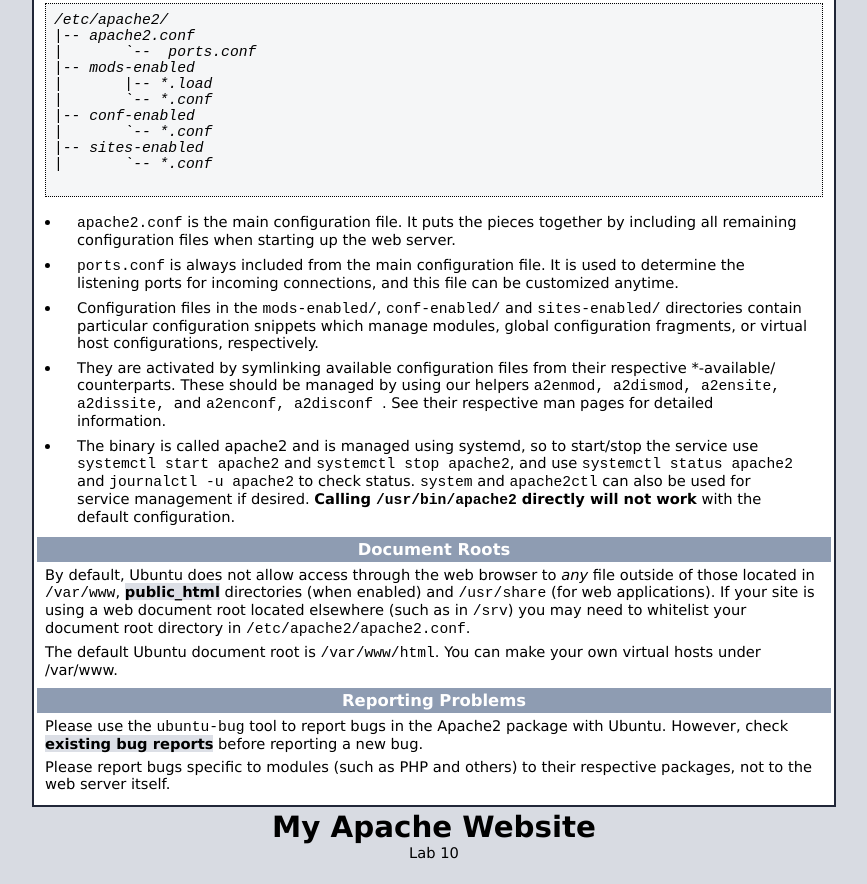
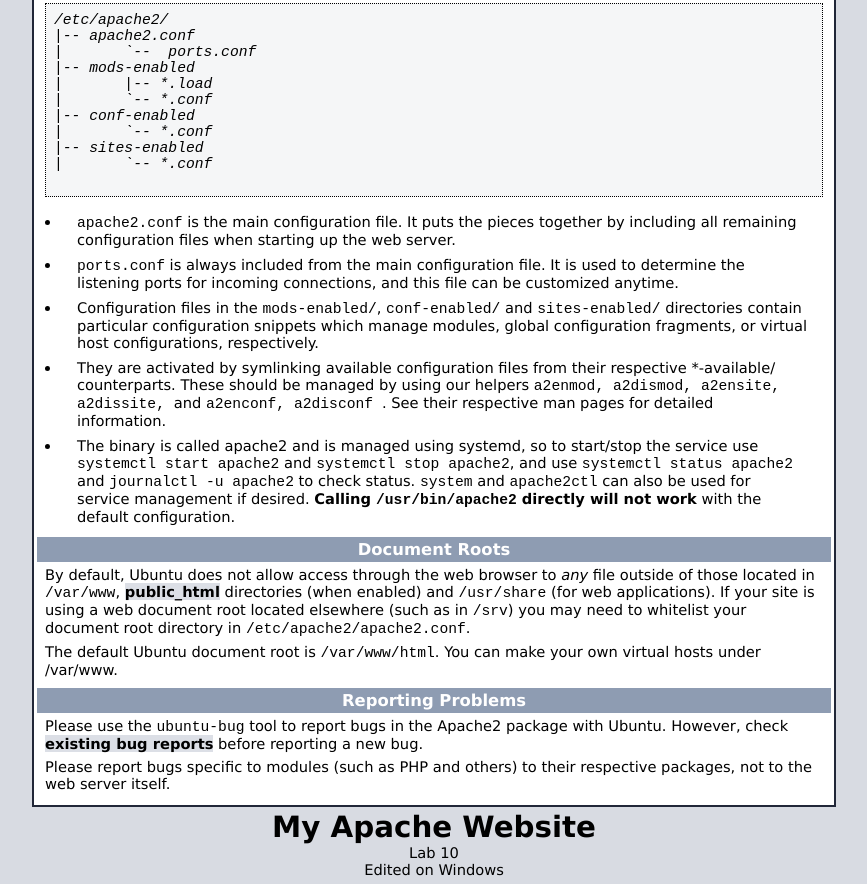
Before and after one commit to dawitdems/ApacheWebsite, a plain HTML site: page index.html in a window 1280 px wide. Shown: the part 491-1375 px from the top of the page, without its empty margins (206-1073 px from the left). Drawn offline with Linux system fonts and the light colour scheme.

Commit message:
Added Windows edit text

```diff
--- a/index.html
+++ b/index.html
@@ -361,5 +361,6 @@
     </div>
     <h1>My Apache Website</h1>
 <p>Lab 10</p>
+<p>Edited on Windows</p>
   </body>
 </html>
```
